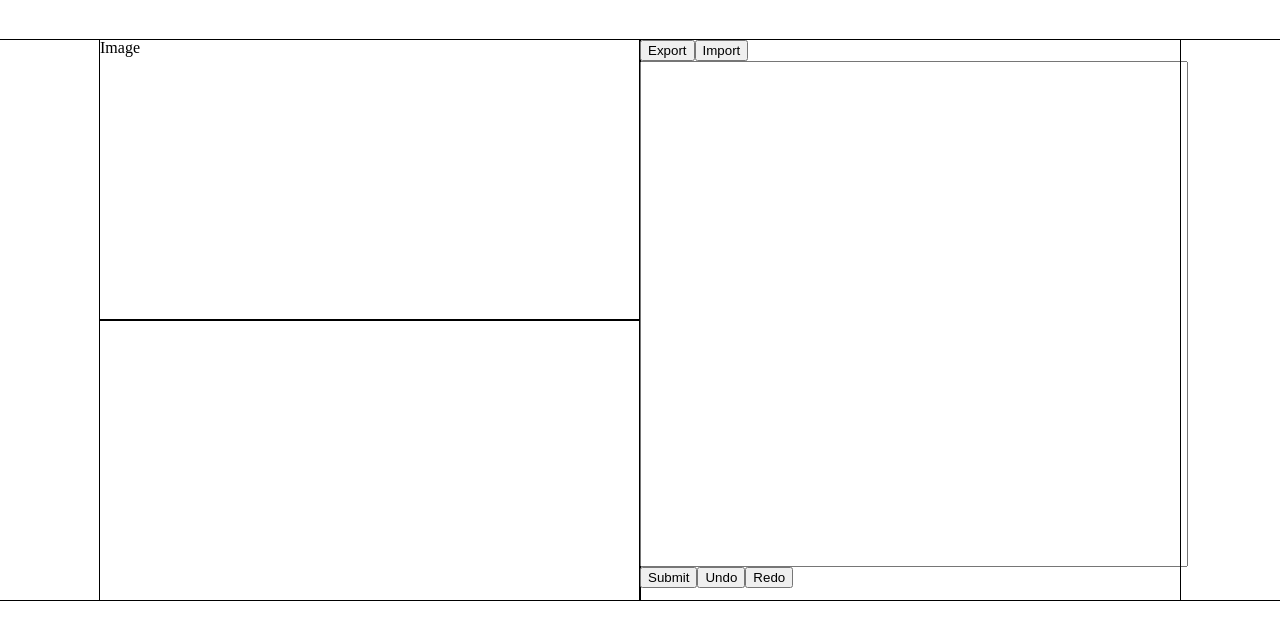
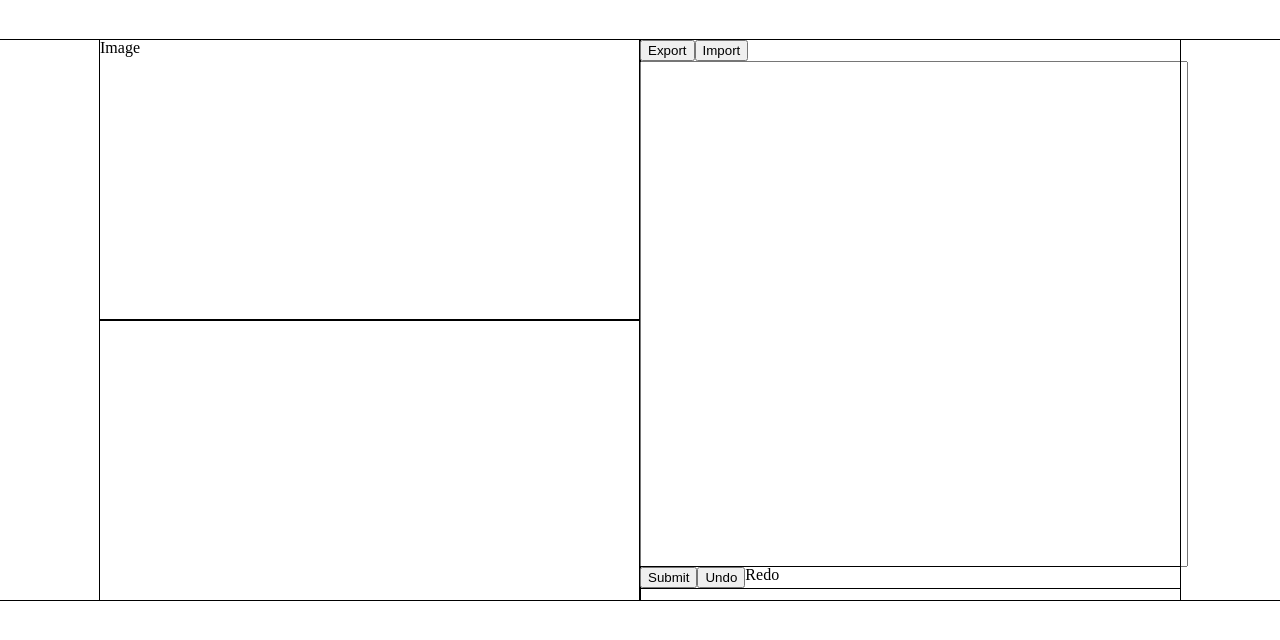
Before and after one commit to Tealiosv2/QuestGen, a React (Vite) app in the folder frontend/QuestGenFE/: page / in a window 1280 px wide. Shown: the top 640 px of the page. Built offline with nearby package versions, Linux system fonts and the light colour scheme.

Commit message:
Added redo, undo features

```diff
--- a/frontend/QuestGenFE/src/components/AppComponents/NavBar.tsx
+++ b/frontend/QuestGenFE/src/components/AppComponents/NavBar.tsx
@@ -1,4 +1,4 @@
-function NavBar({ StageMessages, setStageMessages }) {
+function NavBar({ StageMessages }) {
     // Import stage data
 
     return (
--- a/frontend/QuestGenFE/src/components/AppComponents/Stage.tsx
+++ b/frontend/QuestGenFE/src/components/AppComponents/Stage.tsx
@@ -5,14 +5,41 @@ import StageSettings from "./StageSettings";
 // Each message point that appears on the stage display
 export type StageMessage = {
     content: string;
+    key: number;
 };
 
 function Stage() {
-    const [StageMessages, setStageMessages] = useState<Array<StageMessage>>([]);
+    const [stageMessages, setStageMessages] = useState<StageMessage[]>([]);
 
-    useEffect(() => {
-        console.log(StageMessages);
-    }, [StageMessages]);
+    // Should only store the length-1 element
+    const [deletedMessage, setDeletedMessage] = useState<StageMessage>();
+
+    const submitMessage = () => {
+        setStageMessages((prevStageMessages) =>
+            prevStageMessages.concat({
+                content: "Stage Data",
+                key: prevStageMessages.length,
+            })
+        );
+        setDeletedMessage(undefined);
+    };
+
+    const undoMessage = () => {
+        const finalMessage = stageMessages[stageMessages.length - 1];
+        const newMessageArray = stageMessages.slice(
+            0,
+            stageMessages.length - 1
+        );
+        setStageMessages(newMessageArray);
+        setDeletedMessage(finalMessage);
+    };
+
+    const redoMessage = () => {
+        const newMessageArray = [...stageMessages, deletedMessage!];
+        setStageMessages(newMessageArray);
+        setDeletedMessage(undefined);
+    };
+
     return (
         <>
             <div
@@ -22,10 +49,13 @@ function Stage() {
                     height: "70vh",
                 }}
             >
-                <StageDisplay StageMessages={StageMessages} />
+                <StageDisplay StageMessages={stageMessages} />
                 <StageSettings
-                    StageMessages={StageMessages}
-                    setStageMessages={setStageMessages}
+                    StageMessages={stageMessages}
+                    submitPrompt={submitMessage}
+                    popMessage={undoMessage}
+                    deletedMessage={deletedMessage}
+                    redoMessage={redoMessage}
                 />
             </div>
         </>
--- a/frontend/QuestGenFE/src/components/AppComponents/StageDisplay.tsx
+++ b/frontend/QuestGenFE/src/components/AppComponents/StageDisplay.tsx
@@ -1,4 +1,9 @@
+import { useEffect } from "react";
+
 function StageDisplay({ StageMessages }) {
+    useEffect(() => {
+        console.log({ StageMessages });
+    }, [StageMessages]);
     return (
         <>
             <div style={{ width: "50vw" }}>
--- a/frontend/QuestGenFE/src/components/AppComponents/StageSettings.tsx
+++ b/frontend/QuestGenFE/src/components/AppComponents/StageSettings.tsx
@@ -1,35 +1,31 @@
 import { useState } from "react";
 import NavBar from "./NavBar";
 import { StageMessage } from "./Stage";
-function StageSettings({ StageMessages, setStageMessages }) {
-    const [deletedMessages, setDeletedMessages] = useState<Array<StageMessage>>(
-        []
-    );
-
-    const submitPrompt = () => {
-        setStageMessages((prevStageMessages) =>
-            prevStageMessages.concat({
-                content: "Stage Data",
-                key: prevStageMessages.length,
-            })
-        );
-    };
-
-    const popMessage = () => {
-        setStageMessages((prevStageMessages) => prevStageMessages.pop());
-    };
-
+function StageSettings({
+    StageMessages,
+    submitPrompt,
+    popMessage,
+    deletedMessage,
+    redoMessage,
+}) {
     return (
         <>
             <div style={{ width: "50vw" }}>
-                <NavBar
-                    StageMessages={StageMessages}
-                    setStageMessages={setStageMessages}
-                />
+                <NavBar StageMessages={StageMessages} />
                 <input type="text" style={{ width: "100%", height: "500px" }} />
-                <button onClick={submitPrompt}>Submit</button>
-                <button onClick={popMessage}>Undo</button>
-                <button>Redo</button>
+                <div style={{ display: "flex" }}>
+                    <button onClick={submitPrompt}>Submit</button>
+                    {deletedMessage ? (
+                        <p>Undo</p>
+                    ) : (
+                        <button onClick={popMessage}>Undo</button>
+                    )}
+                    {deletedMessage ? (
+                        <button onClick={redoMessage}>Redo</button>
+                    ) : (
+                        <p>Redo</p>
+                    )}
+                </div>
             </div>
         </>
     );
```
